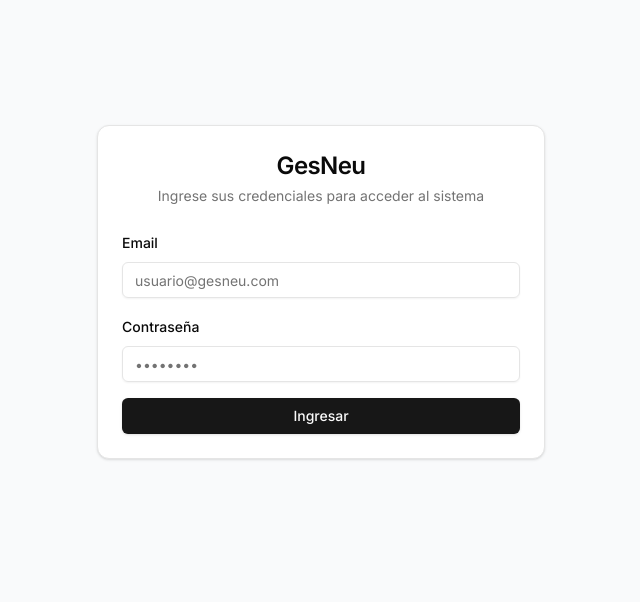
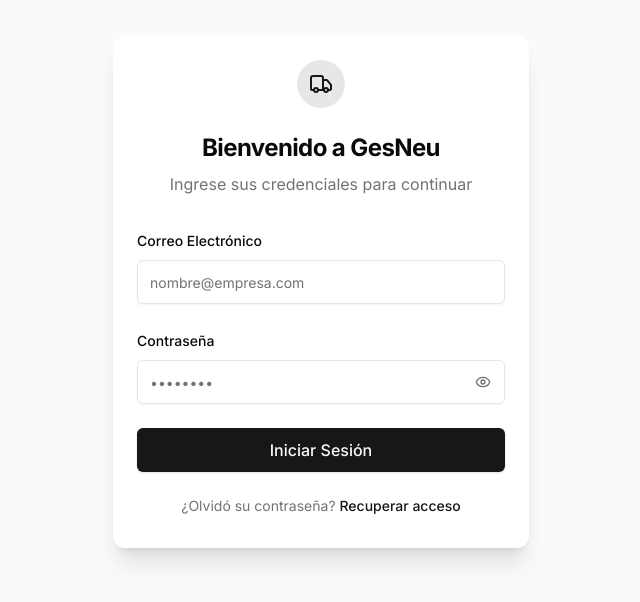
Before and after one commit to Mikisbell/gesneu_api, a Next.js app: page /login in a window 1280 px wide. Shown: the part 108-710 px from the top of the page, without its empty margins (319-959 px from the left). Built offline with nearby package versions, Linux system fonts and the light colour scheme.

Commit message:
feat: Improve Login UI with password toggle and modern design

```diff
--- a/src/app/(auth)/login/page.tsx
+++ b/src/app/(auth)/login/page.tsx
@@ -1,12 +1,12 @@
 'use client'
 
-import { useState } from 'react'
+import { useState, Suspense } from 'react'
 import { signIn } from 'next-auth/react'
-import { useRouter } from 'next/navigation'
+import { useRouter, useSearchParams } from 'next/navigation'
 import { useForm } from 'react-hook-form'
 import { zodResolver } from '@hookform/resolvers/zod'
 import * as z from 'zod'
-import { Loader2 } from 'lucide-react'
+import { Loader2, Eye, EyeOff, Truck } from 'lucide-react'
 
 import { Button } from '@/components/ui/button'
 import {
@@ -18,7 +18,7 @@
     FormMessage,
 } from '@/components/ui/form'
 import { Input } from '@/components/ui/input'
-import { Card, CardContent, CardDescription, CardHeader, CardTitle } from '@/components/ui/card'
+import { Card, CardContent, CardDescription, CardHeader, CardTitle, CardFooter } from '@/components/ui/card'
 import { useToast } from '@/hooks/use-toast'
 
 const formSchema = z.object({
@@ -30,10 +30,14 @@
     }),
 })
 
-export default function LoginPage() {
+function LoginForm() {
     const router = useRouter()
+    const searchParams = useSearchParams()
     const { toast } = useToast()
     const [isLoading, setIsLoading] = useState(false)
+    const [showPassword, setShowPassword] = useState(false)
+
+    const callbackUrl = searchParams.get('callbackUrl') || '/dashboard'
 
     const form = useForm<z.infer<typeof formSchema>>({
         resolver: zodResolver(formSchema),
@@ -51,27 +55,37 @@
                 email: values.email,
                 password: values.password,
                 redirect: false,
+                callbackUrl,
             })
 
             if (result?.error) {
+                console.error('Login error:', result.error)
                 toast({
                     variant: "destructive",
                     title: "Error de inicio de sesión",
-                    description: "Credenciales inválidas. Por favor verifique.",
+                    description: "Credenciales inválidas. Por favor verifique su email y contraseña.",
                 })
+            } else if (result?.ok) {
+                toast({
+                    title: "¡Bienvenido!",
+                    description: "Iniciando sesión...",
+                })
+                router.push(callbackUrl)
+                router.refresh()
             } else {
+                // Fallback for unexpected states
                 toast({
-                    title: "Bienvenido",
-                    description: "Inicio de sesión exitoso.",
+                    variant: "destructive",
+                    title: "Error desconocido",
+                    description: "No se pudo conectar con el servidor.",
                 })
-                router.push('/dashboard')
-                router.refresh()
             }
         } catch (error) {
+            console.error('Login exception:', error)
             toast({
                 variant: "destructive",
-                title: "Error",
-                description: "Ocurrió un error inesperado.",
+                title: "Error del sistema",
+                description: "Ocurrió un error inesperado. Intente nuevamente.",
             })
         } finally {
             setIsLoading(false)
@@ -79,24 +93,33 @@
     }
 
     return (
-        <Card>
-            <CardHeader className="space-y-1">
-                <CardTitle className="text-2xl text-center">GesNeu</CardTitle>
-                <CardDescription className="text-center">
-                    Ingrese sus credenciales para acceder al sistema
+        <Card className="w-full max-w-md shadow-xl border-none">
+            <CardHeader className="space-y-2 text-center pb-8">
+                <div className="flex justify-center mb-4">
+                    <div className="h-12 w-12 bg-primary/10 rounded-full flex items-center justify-center">
+                        <Truck className="h-6 w-6 text-primary" />
+                    </div>
+                </div>
+                <CardTitle className="text-2xl font-bold tracking-tight">Bienvenido a GesNeu</CardTitle>
+                <CardDescription className="text-base">
+                    Ingrese sus credenciales para continuar
                 </CardDescription>
             </CardHeader>
             <CardContent>
                 <Form {...form}>
-                    <form onSubmit={form.handleSubmit(onSubmit)} className="space-y-4">
+                    <form onSubmit={form.handleSubmit(onSubmit)} className="space-y-6">
                         <FormField
                             control={form.control}
                             name="email"
                             render={({ field }) => (
                                 <FormItem>
-                                    <FormLabel>Email</FormLabel>
+                                    <FormLabel>Correo Electrónico</FormLabel>
                                     <FormControl>
-                                        <Input placeholder="usuario@gesneu.com" {...field} />
+                                        <Input
+                                            placeholder="nombre@empresa.com"
+                                            className="h-11"
+                                            {...field}
+                                        />
                                     </FormControl>
                                     <FormMessage />
                                 </FormItem>
@@ -109,19 +132,57 @@
                                 <FormItem>
                                     <FormLabel>Contraseña</FormLabel>
                                     <FormControl>
-                                        <Input type="password" placeholder="••••••••" {...field} />
+                                        <div className="relative">
+                                            <Input
+                                                type={showPassword ? "text" : "password"}
+                                                placeholder="••••••••"
+                                                className="h-11 pr-10"
+                                                {...field}
+                                            />
+                                            <Button
+                                                type="button"
+                                                variant="ghost"
+                                                size="sm"
+                                                className="absolute right-0 top-0 h-11 w-11 px-3 hover:bg-transparent"
+                                                onClick={() => setShowPassword(!showPassword)}
+                                            >
+                                                {showPassword ? (
+                                                    <EyeOff className="h-4 w-4 text-muted-foreground" />
+                                                ) : (
+                                                    <Eye className="h-4 w-4 text-muted-foreground" />
+                                                )}
+                                                <span className="sr-only">
+                                                    {showPassword ? "Ocultar contraseña" : "Mostrar contraseña"}
+                                                </span>
+                                            </Button>
+                                        </div>
                                     </FormControl>
                                     <FormMessage />
                                 </FormItem>
                             )}
                         />
-                        <Button className="w-full" type="submit" disabled={isLoading}>
+                        <Button className="w-full h-11 text-base" type="submit" disabled={isLoading}>
                             {isLoading && <Loader2 className="mr-2 h-4 w-4 animate-spin" />}
-                            Ingresar
+                            Iniciar Sesión
                         </Button>
                     </form>
                 </Form>
             </CardContent>
+            <CardFooter className="flex justify-center pb-8">
+                <p className="text-sm text-muted-foreground">
+                    ¿Olvidó su contraseña? <a href="#" className="text-primary hover:underline font-medium">Recuperar acceso</a>
+                </p>
+            </CardFooter>
         </Card>
     )
 }
+
+export default function LoginPage() {
+    return (
+        <div className="min-h-screen flex items-center justify-center bg-slate-50 dark:bg-slate-900 p-4">
+            <Suspense fallback={<div className="flex items-center justify-center"><Loader2 className="h-8 w-8 animate-spin text-primary" /></div>}>
+                <LoginForm />
+            </Suspense>
+        </div>
+    )
+}
```
